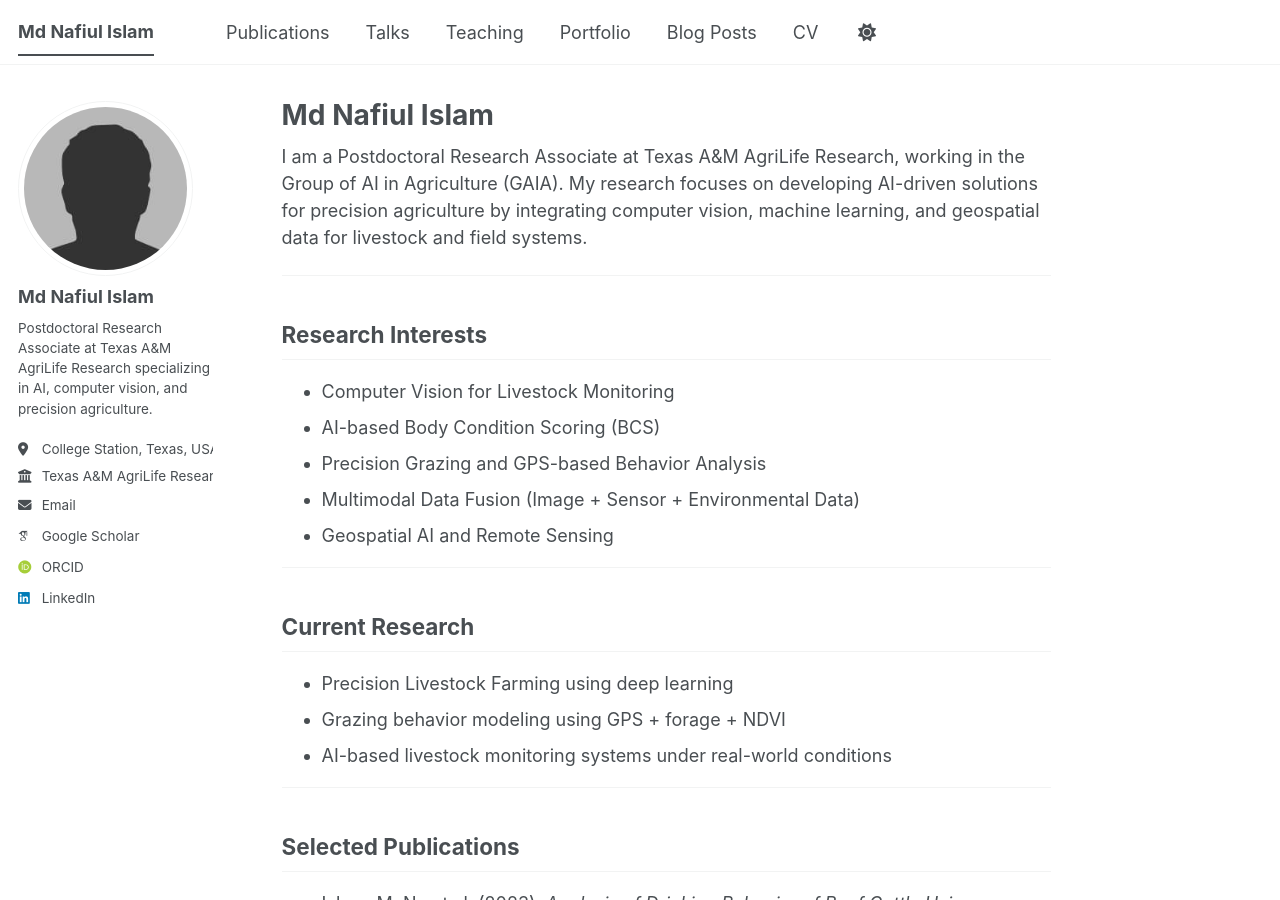
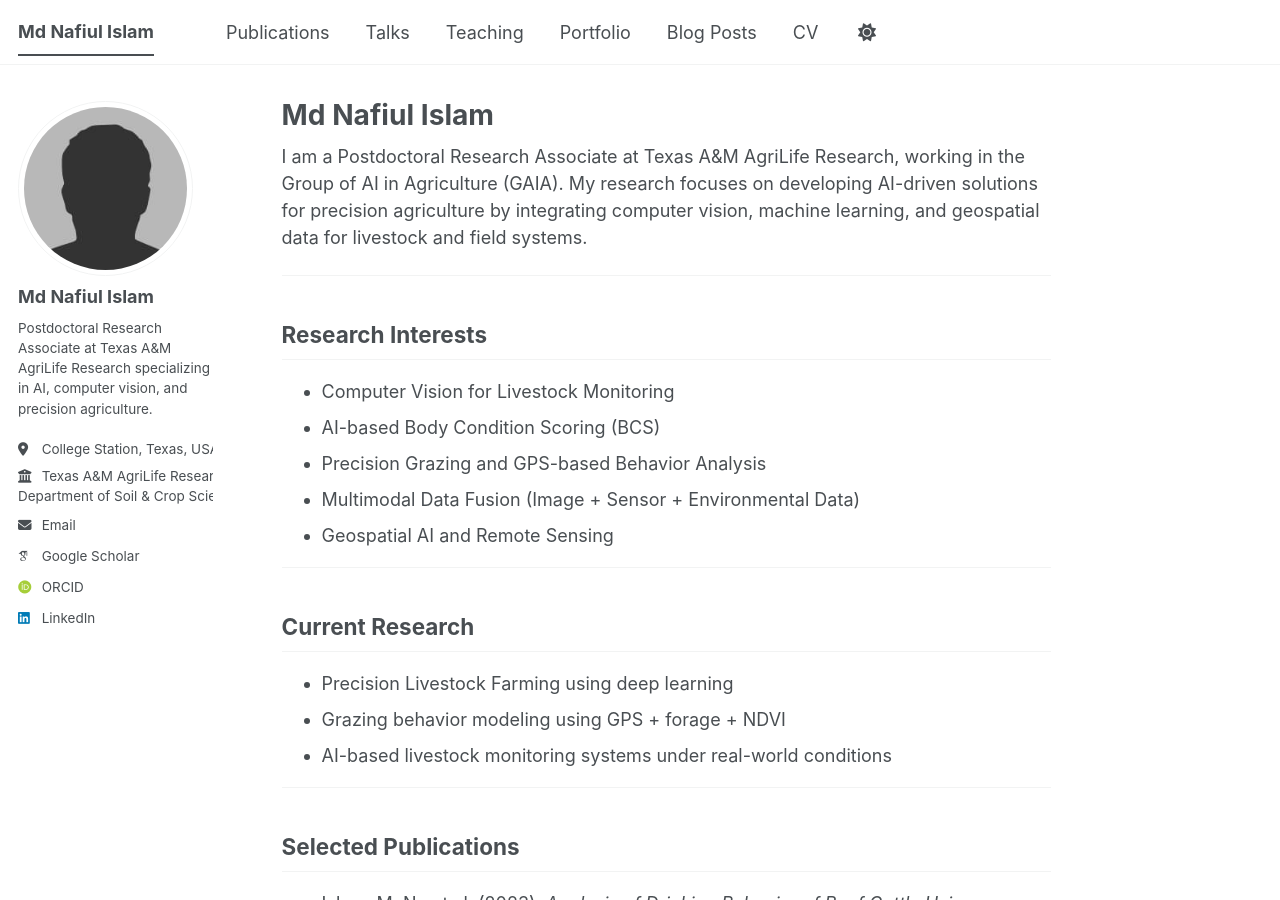
Before and after one commit to NafiulIslamBD/nafiul_islam_precision_agriculture_HSTU_CNU_UTK.github.io, a Jekyll site: the page built from _pages/about.md, in a window 1280 px wide and 900 px high. Built offline with Jekyll 4.4.1, drawn with Linux system fonts in a browser that asks for light colours; some web fonts are replaced; a script bundle is joined from its source files by our own code; library files that are not in the unit come from our copies.

```diff
--- a/_config.yml
+++ b/_config.yml
@@ -30,7 +30,7 @@ author:
   pronouns         :
   bio              : "Postdoctoral Research Associate at Texas A&M AgriLife Research specializing in AI, computer vision, and precision agriculture."
   location         : "College Station, Texas, USA"
-  employer         : "Texas A&M AgriLife Research, Department of Soil & Crop Sciences"
+  employer         : "Texas A&M AgriLife Research, <br> Department of Soil & Crop Sciences"
   uri              :
   email            : "mdnafiul.islam@ag.tamu.edu"
 
```
